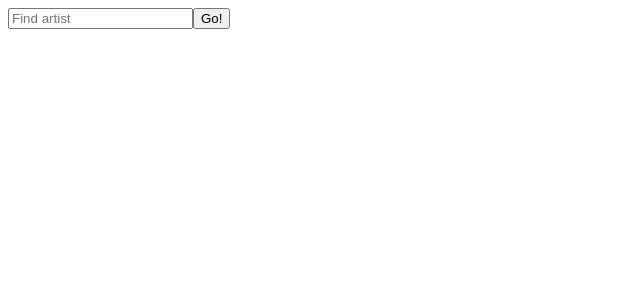
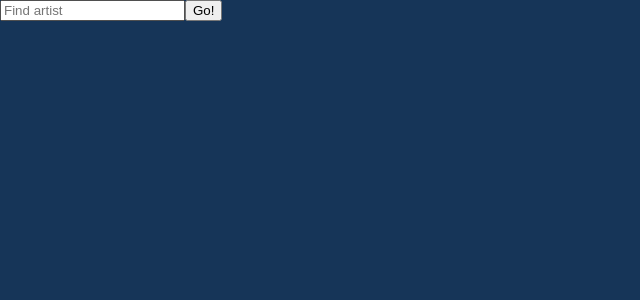
Before and after one commit to DannieSchu/artist-finder, a React app: page / in a window 1280 px wide. Shown: the top 300 px of the page, without its empty margins (0-640 px from the left). Built offline with nearby package versions, Linux system fonts and the light colour scheme.

Commit message:
add style to background

```diff
--- /dev/null
+++ b/src/index.css
@@ -0,0 +1,11 @@
+* {
+  box-sizing: border-box;
+}
+
+body {
+  background-color: rgb(127, 226, 251);
+  background-color: rgb(22, 53, 88);
+  color: rgb(22, 53, 88);
+  color: rgb(127, 226, 251);
+  margin: 0 auto;
+}
--- a/src/index.js
+++ b/src/index.js
@@ -1,6 +1,7 @@
 import React from 'react';
 import { render } from 'react-dom';
 import App from './components/App/App';
+import './index.css';
 
 render(
   <App />,
```
